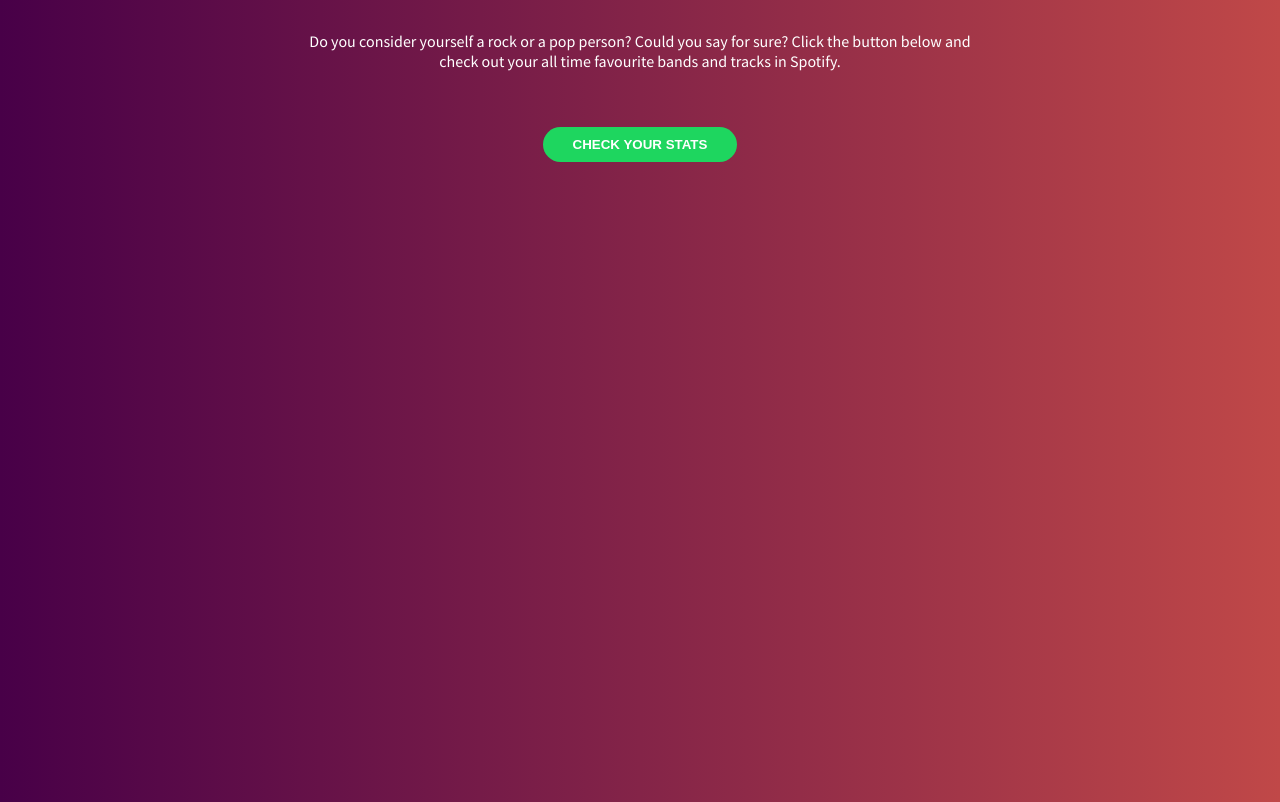
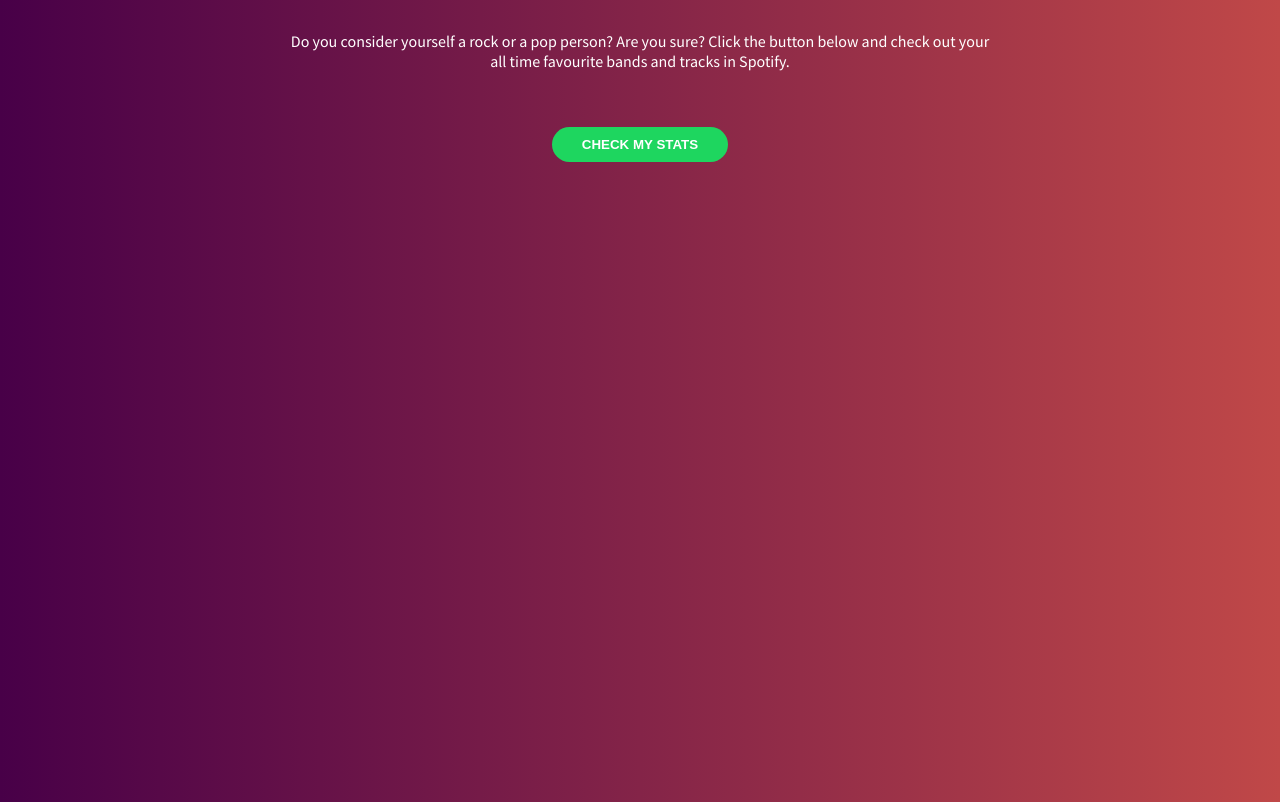
Before and after one commit to yugarinn/statify, a website with bundled scripts: page index.html in a window 1280 px wide. Shown: the part 146-948 px from the top of the page. Built offline with nearby package versions, Linux system fonts and the light colour scheme.

Commit message:
Change some texts

```diff
--- a/index.html
+++ b/index.html
@@ -26,12 +26,12 @@
                 <div class="top-text text-center">
                     <div class="top-text__wrapper">
                         <h1 class="h1 text-center">Statify</h1>
-                        <p class="text-center js-claim-text">Do you consider yourself a rock or a pop person? Could you say for sure? Click the button below and check out your all time favourite bands and tracks in Spotify.</p>
+                        <p class="text-center js-claim-text">Do you consider yourself a rock or a pop person? Are you sure? Click the button below and check out your all time favourite bands and tracks in Spotify.</p>
                     </div>
                 </div>
 
                 <div class="authButton--container js-auth-container">
-                    <button class="button" id="authButton">Check your stats</button>
+                    <button class="button" id="authButton">Check my stats</button>
                 </div>
 
                 <div class="stats--container js-stats-container hidden">
```
